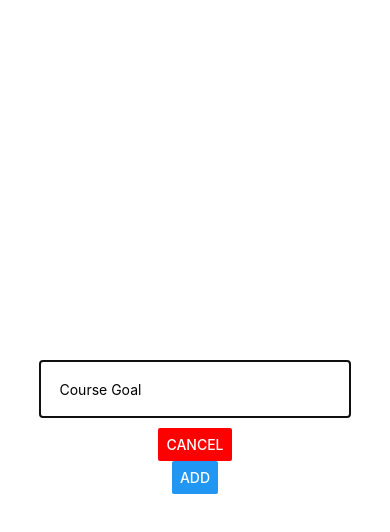
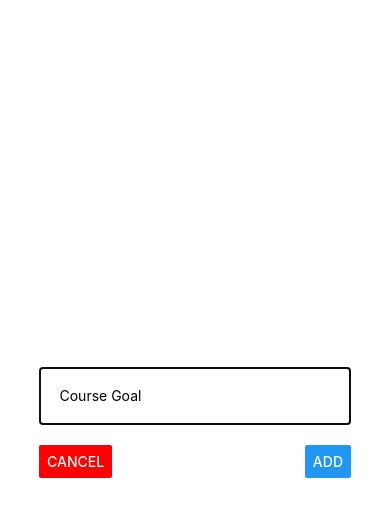
Before and after one commit to JasJohn3/react-native-complete-guide, a React Native app: screen / in a window 390 px wide. Both pictures are taken after a click on the button "ADD NEW OBJECTIVE". Shown: the top 532 px of the page. Built offline with nearby package versions, Linux system fonts and the light colour scheme.

Commit message:
Buttons adjusted

```diff
--- a/components/GoalInput.js
+++ b/components/GoalInput.js
@@ -20,8 +20,11 @@ const addGoalHandler = () =>
         <View style={styles.inputContainer} >
         {/* onChangeText detects user input. The goalInputHandler is a function, but the function call is exluded allowing react to detect on event instead. */}
         <TextInput placeholder="Course Goal" style={styles.input} onChangeText={goalInputHandler} value={enteredGoal} />
-        <Button title="CANCEL" color= "red" onPress={props.onCancel}/>
-        <Button title="ADD" onPress={addGoalHandler}/>
+        <View style={styles.buttonContainer}>
+          <Button title="CANCEL" color= "red" onPress={props.onCancel}/>
+          <Button title="ADD" onPress={addGoalHandler}/>
+        </View>
+
       </View>
       </Modal>
     );
@@ -29,7 +32,8 @@ const addGoalHandler = () =>
 
 const styles = StyleSheet.create({
     inputContainer: {flex: 1, justifyContent: 'center', alignItems: "center"},
-    input: { borderColor: 'black', borderWidth: 1, padding: '5%', width: '80%', margin: 10 }
+    input: { borderColor: 'black', borderWidth: 1, padding: '5%', width: '80%', margin: 10 },
+    buttonContainer: {flexDirection: 'row', margin: 10, justifyContent: 'space-between', width: '80%'}
 });
 
 export default GoalInput;
```
